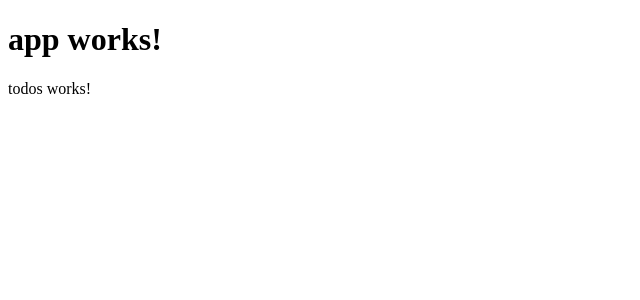
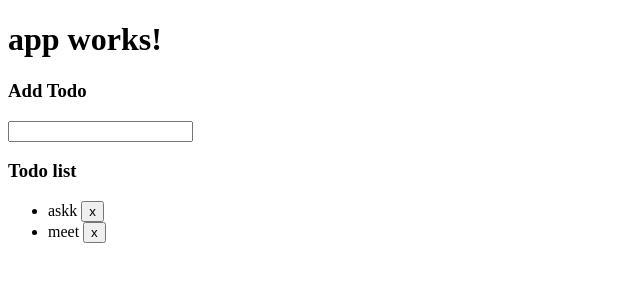
Before and after one commit to nataliakielbicka/a2todos, an Angular app: page / in a window 1280 px wide. Shown: the top 300 px of the page, without its empty margins (0-640 px from the left). Built offline with nearby package versions, Linux system fonts and the light colour scheme.

Commit message:
add form and addTodo() and deleteTodo()

```diff
--- a/src/app/todos/todos.component.html
+++ b/src/app/todos/todos.component.html
@@ -1,3 +1,14 @@
-<p>
-  todos works!
-</p>
+<h3>Add Todo</h3>
+
+<form (submit)="addTodo()">
+  <input type="text" [(ngModel)]="text" name="text">
+</form>
+
+
+<h3>Todo list</h3>
+
+<ul>
+  <li *ngFor="let todo of todos">
+    {{todo.text}} <button (click)="deleteTodo(todo.text)">x</button>
+  </li>
+</ul>
--- a/src/app/todos/todos.component.ts
+++ b/src/app/todos/todos.component.ts
@@ -6,10 +6,32 @@ import { Component, OnInit } from '@angular/core';
   styleUrls: ['./todos.component.css']
 })
 export class TodosComponent implements OnInit {
-
+  todos;
+  text;
   constructor() { }
 
   ngOnInit() {
+    this.todos = [
+      {
+        text: 'askk'
+      },
+      {
+        text: 'meet'
+      }
+    ];
   }
 
+  addTodo() {
+    this.todos.push({
+      text: this.text
+    });
+  }
+
+  deleteTodo(todoText) {
+    for(var i = 0; i < this.todos.length; i++) {
+      if(this.todos[i].text == todoText) {
+        this.todos.splice(i,1);
+      }
+    }
+  }
 }
```
